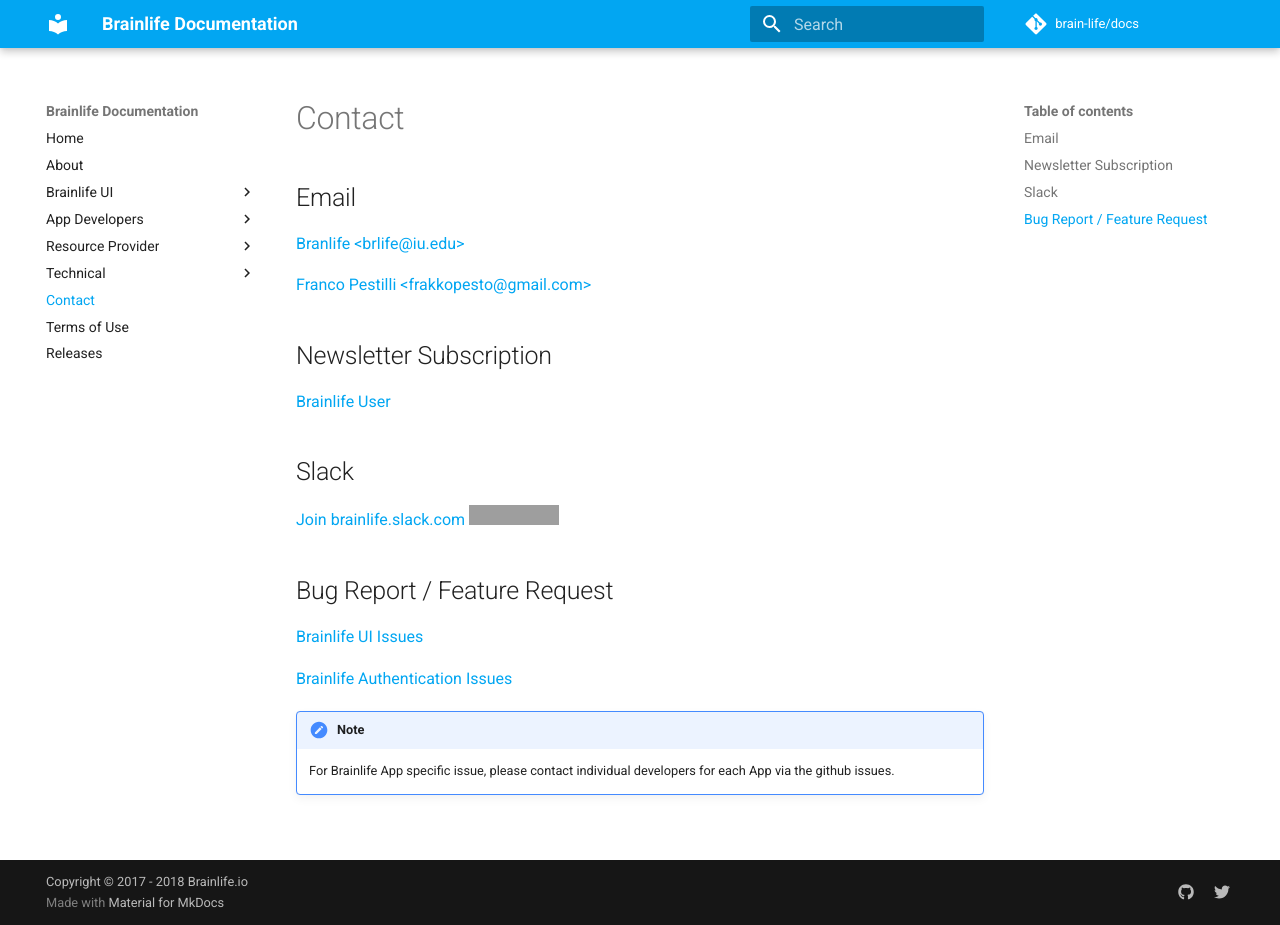
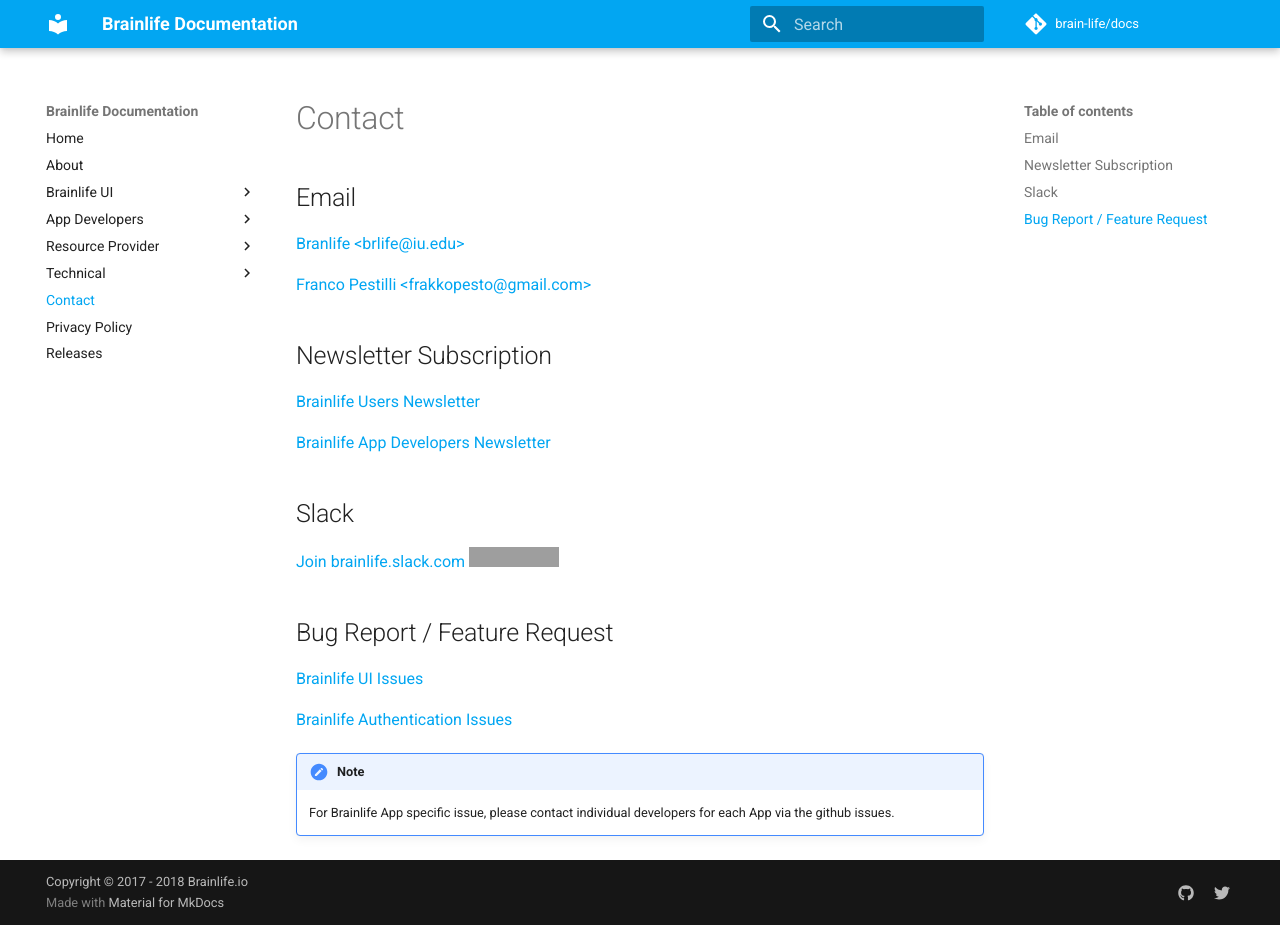
Before and after one commit to brainlife/docs, an MkDocs documentation site: the page built from docs/contact.md, in a window 1280 px wide and 925 px high. Built offline with MkDocs 1.6.1 and Material for MkDocs 9.7.7, drawn with Linux system fonts in a browser that asks for light colours; comment, search, counter and statistics services are not loaded; old or Windows-style settings are respelled for this version of MkDocs; grey boxes are pictures that could not be loaded.

Commit message:
added privacy policy

```diff
--- a/docs/contact.md
+++ b/docs/contact.md
@@ -8,7 +8,9 @@
 
 ## Newsletter Subscription
 
-[Brainlife User](http://eepurl.com/dqw5_T)
+[Brainlife Users Newsletter](http://eepurl.com/dqw5_T)
+
+[Brainlife App Developers Newsletter](http://eepurl.com/dsybmb)
 
 ## Slack
 
--- a/mkdocs.yml
+++ b/mkdocs.yml
@@ -37,7 +37,7 @@
     - Architecture: technical/arthitecture.md
     - APIs: technical/api.md
   - Contact: contact.md
-  - Terms of Use: terms.md
+  - Privacy Policy: privacy.md
   - Releases: releases.md
 
 extra:
```
Also changed, not shown: docs/privacy.md (added, +49 -0 lines), docs/img/app.output1.png (added), 1 other file.
